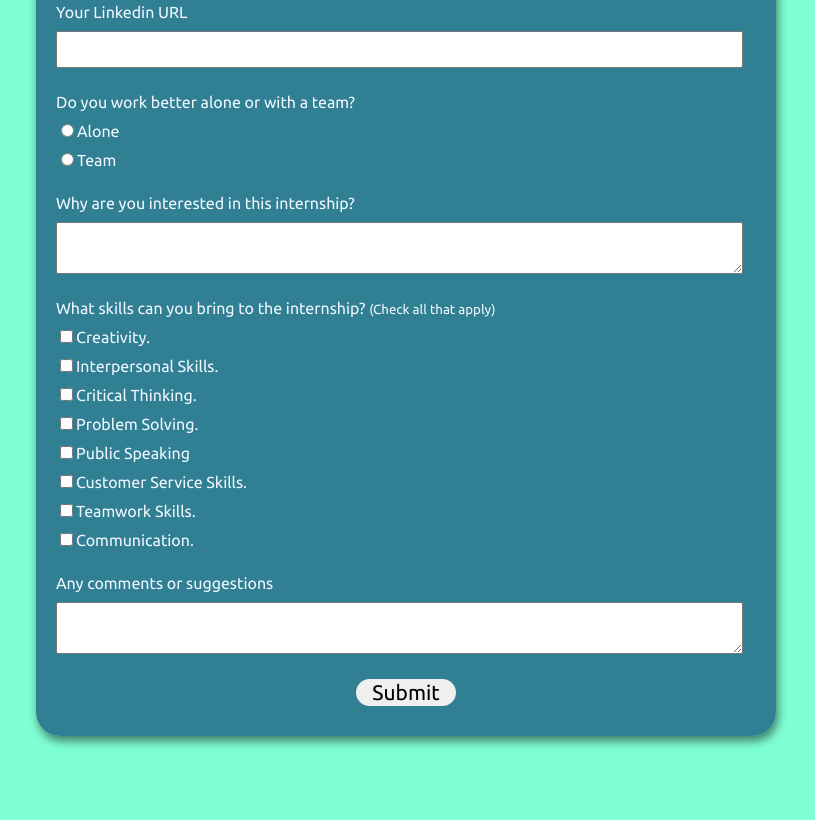
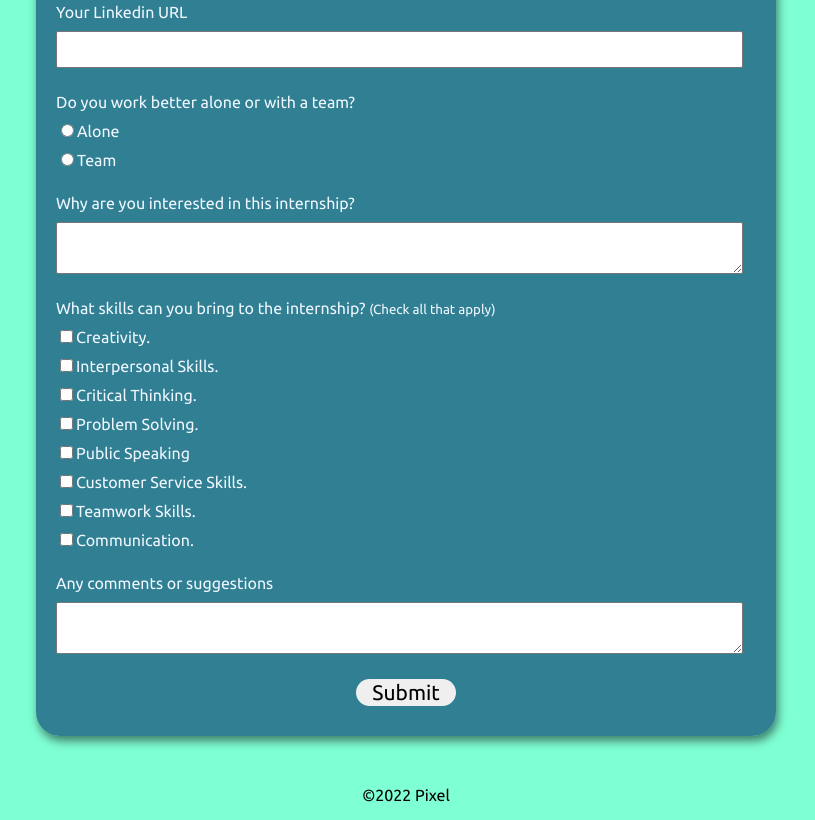
Before and after one commit to kv82228/Pixel, a plain HTML site: page third.html in a window 1280 px wide. Shown: the part 360-1180 px from the top of the page, without its empty margins (234-1049 px from the left). Before the commit the page ends 1146 px from the top, so only its background shows below. Drawn offline with Linux system fonts and the light colour scheme.

Commit message:
Update third.html

```diff
--- a/third.html
+++ b/third.html
@@ -212,6 +212,11 @@
 			<button type="submit" value="submit" class="gn">Submit</button>
 		</span>
 	</form>
+        <footer>
+		<p>
+			&copy;2022 Pixel
+		</p>
+	</footer>
 </body>
 
 </html>
```
